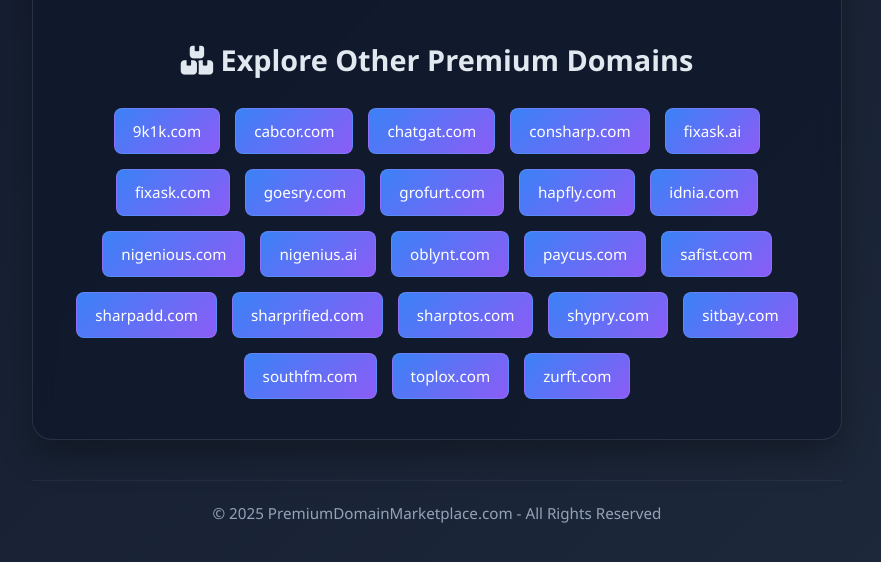
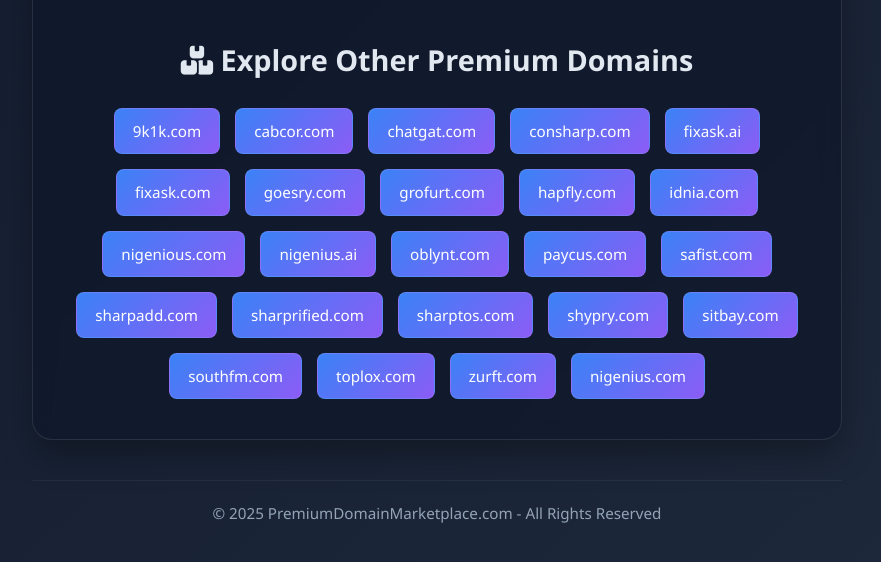
Before and after one commit to OLAOLEX/WISEOWL, a plain HTML site: page index.html in a window 1280 px wide. Shown: the part 1087-1649 px from the top of the page, without its empty margins (203-1084 px from the left). Drawn offline with Linux system fonts and the light colour scheme.

Commit message:
Update index.html

```diff
--- a/index.html
+++ b/index.html
@@ -95,7 +95,7 @@ const allDomains = [
   "9k1k.com","cabcor.com","chatgat.com","consharp.com","fixask.ai","fixask.com",
   "goesry.com","grofurt.com","hapfly.com","idnia.com","nigenious.com","nigenius.ai",
   "oblynt.com","paycus.com","safist.com","sharpadd.com","sharprified.com","sharptos.com",
-  "shypry.com","sitbay.com","southfm.com","toplox.com","zurft.com"
+  "shypry.com","sitbay.com","southfm.com","toplox.com","zurft.com", "nigenius.com"
 ];
 
 // Detect domain from query param
```
